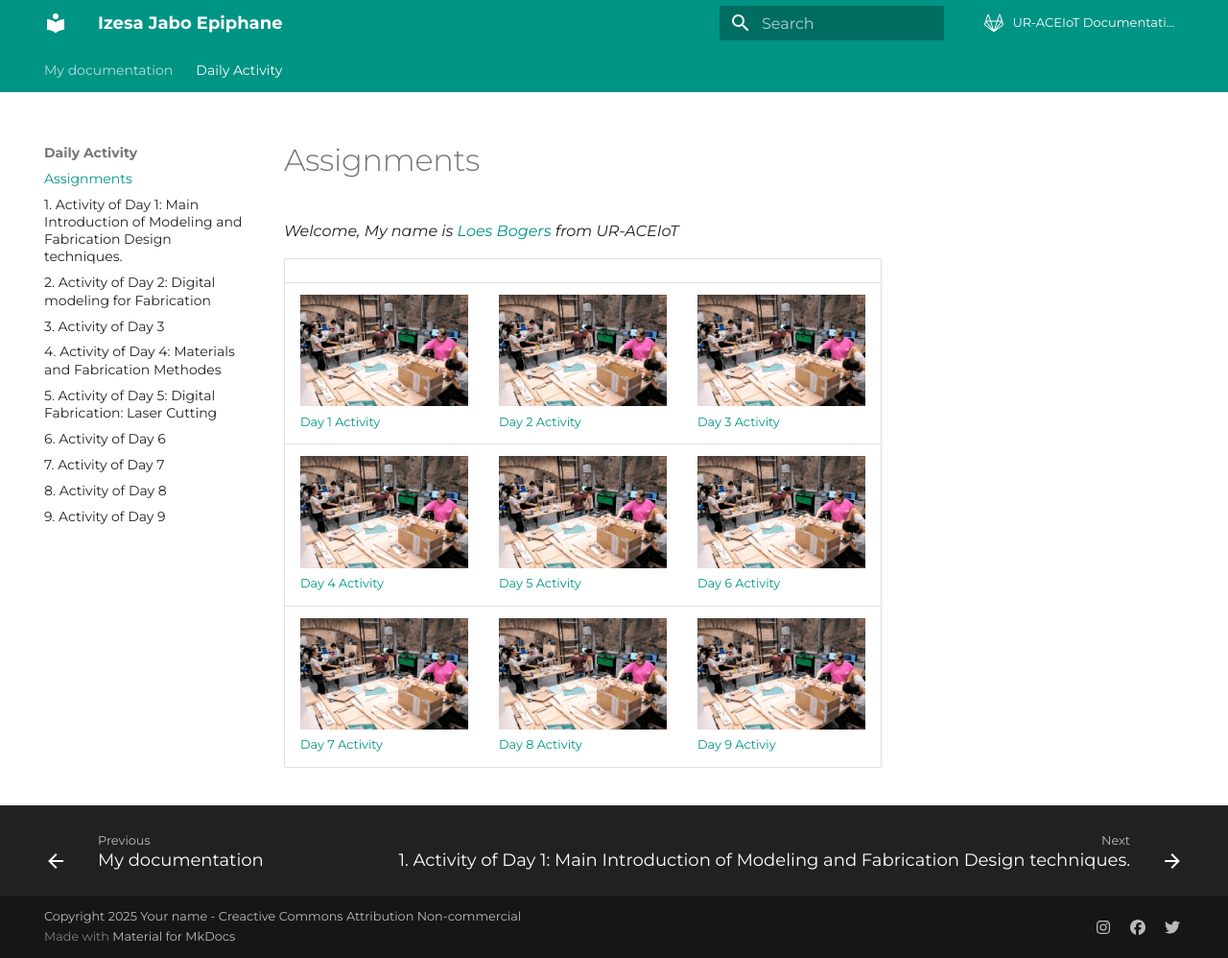
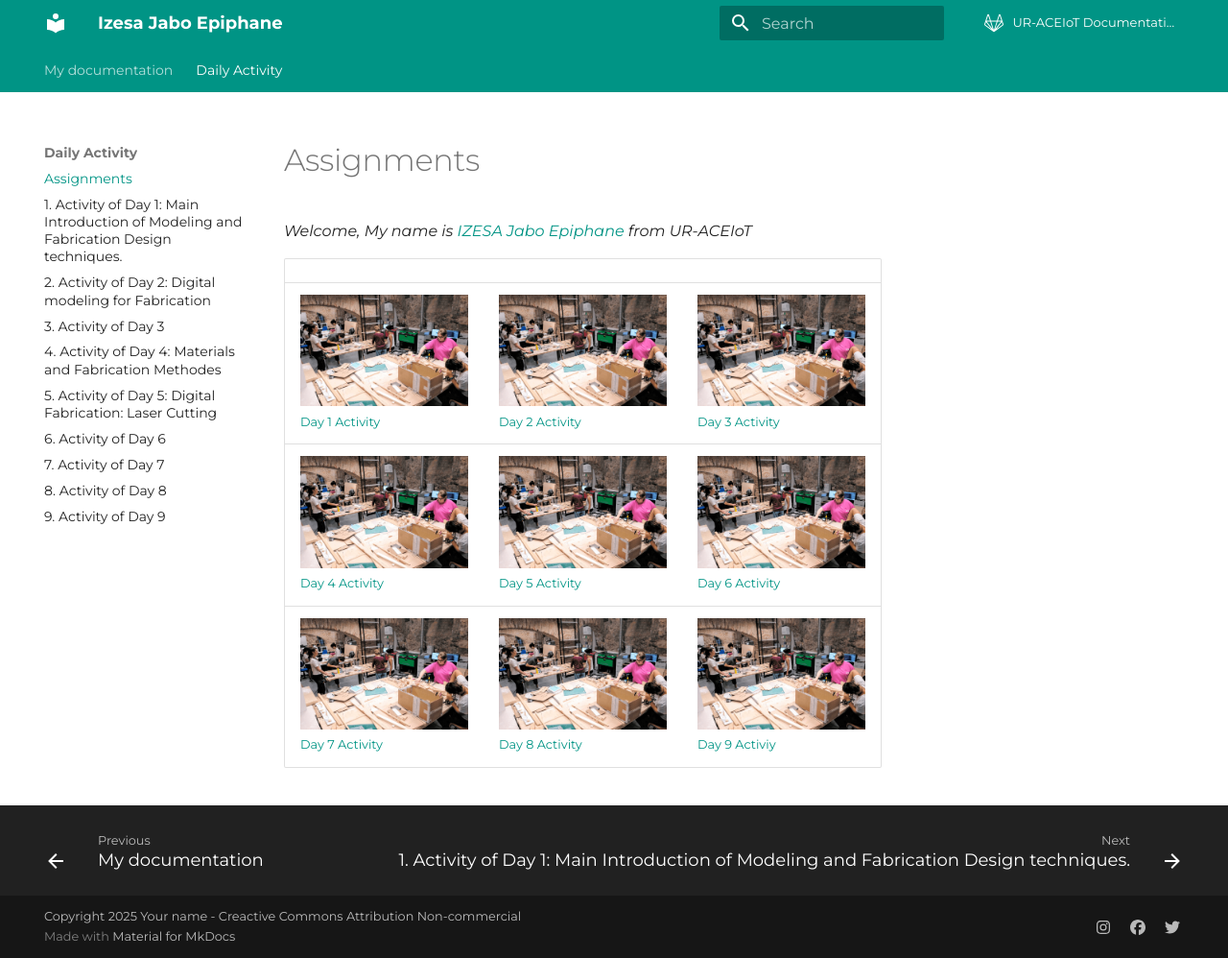
Before and after one commit to izesa/DocumentationTemplate, an MkDocs documentation site: the page built from docs/Daily-Activity/index.md, in a window 1280 px wide and 998 px high. Shown: the whole window at 96% size. Built offline with MkDocs 1.6.1 and Material for MkDocs 9.7.7, drawn with Linux system fonts in a browser that asks for light colours.

Commit message:
modified:   docs/Daily-Activity/index.md

```diff
--- a/docs/Daily-Activity/index.md
+++ b/docs/Daily-Activity/index.md
@@ -4,7 +4,7 @@ glightbox: false
 
 # Assignments
 
-_Welcome, My name is [Loes Bogers](https://class.textile-academy.org/2020/loes.bogers/) from UR-ACEIoT_
+_Welcome, My name is [IZESA Jabo Epiphane](https://class.textile-academy.org/2020/loes.bogers/) from UR-ACEIoT_
 
 
 ||||
```
